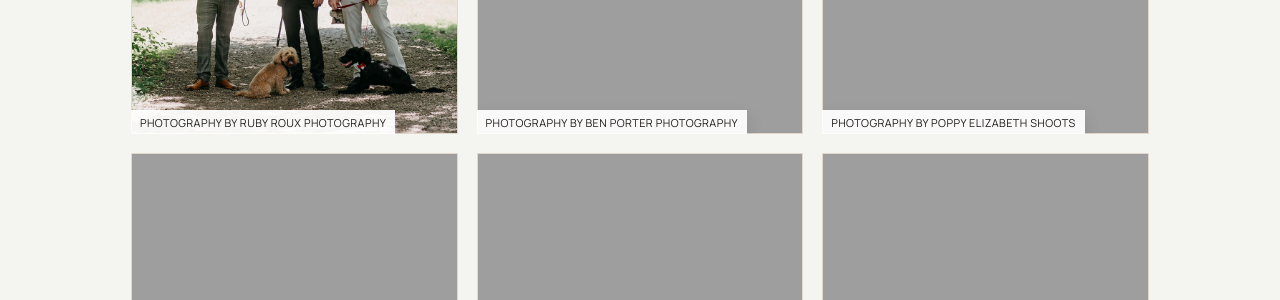
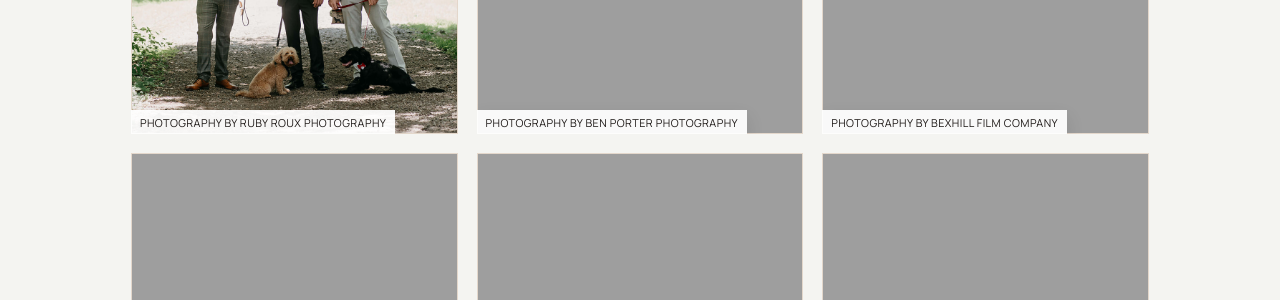
Before and after one commit to beribak/two_woods_estate, a Jekyll site: the page built from gallery.html, in a window 1280 px wide and 900 px high, scrolled down 782 px. Shown: the part 145-445 px from the top of the window. Built offline with Jekyll 4.4.1, drawn with Linux system fonts in a browser that asks for light colours.

Commit message:
Update gallery.yml

```diff
--- a/_data/gallery.yml
+++ b/_data/gallery.yml
@@ -18,7 +18,7 @@ content:
       photographer: "Ben Porter Photography"
     - image: "/assets/images/gallery/Caroline&Nathaniel-478_websize.jpg"
       alt: "Venue gallery image 6"
-      photographer: "Poppy Elizabeth Shoots"
+      photographer: "Bexhill Film Company"
     - image: "/assets/images/gallery/H&N - 106.jpg"
       alt: "Venue gallery image 7"
       photographer: "Darren Lovell Photo & Film"
```
